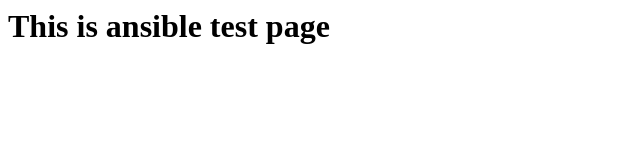
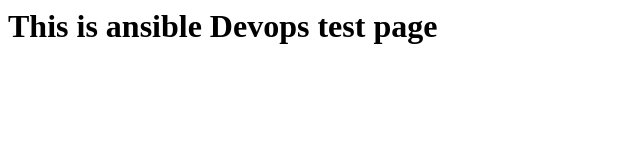
Before and after one commit to vimal2009m/ansiblehub, a plain HTML site: page index.html in a window 1280 px wide. Shown: the whole page, without its empty margins (0-640 px from the left). Drawn offline with Linux system fonts and the light colour scheme.

Commit message:
Update index.html

```diff
--- a/index.html
+++ b/index.html
@@ -1 +1 @@
-<h1> This is ansible test page </h1>
+<h1> This is ansible Devops test page </h1>
```
